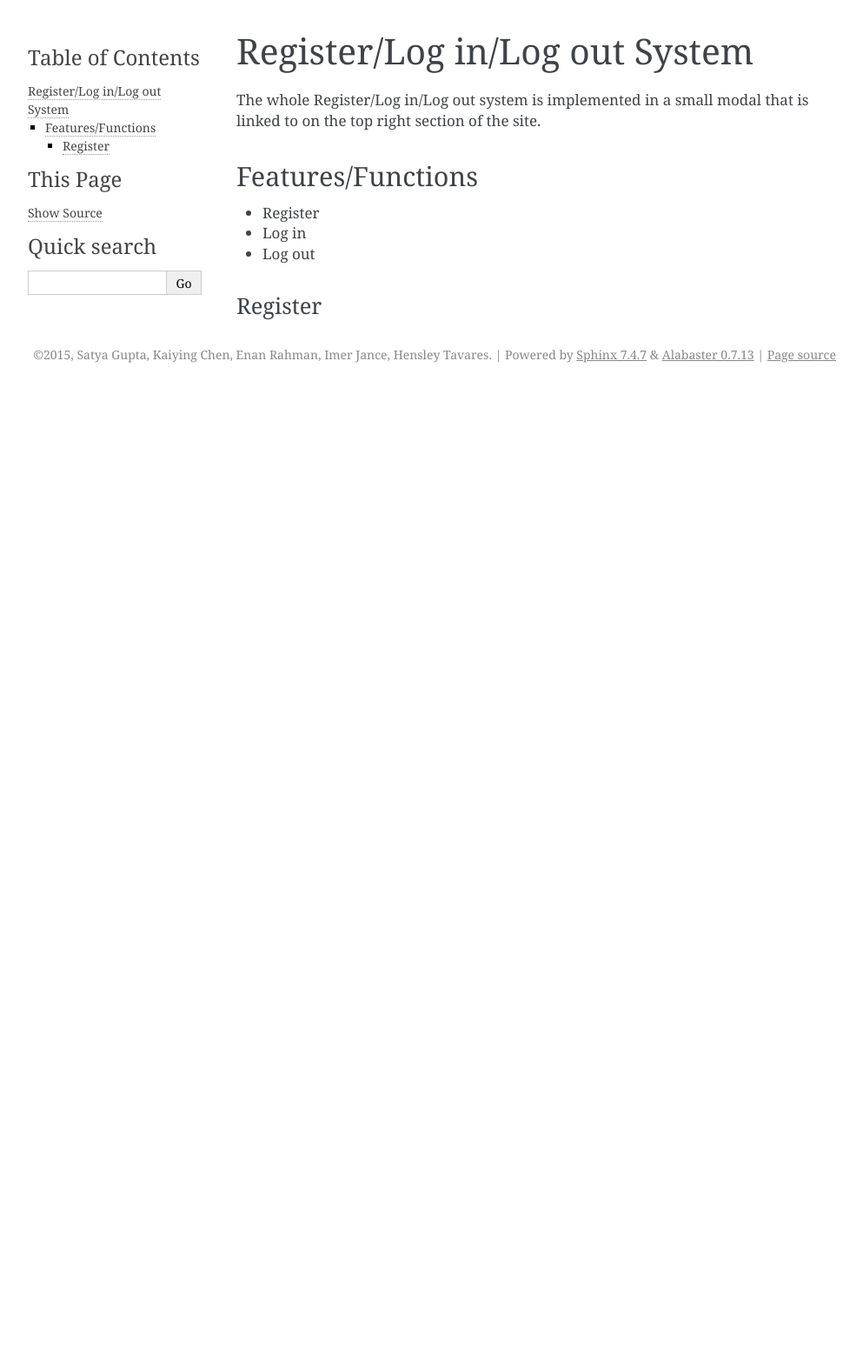
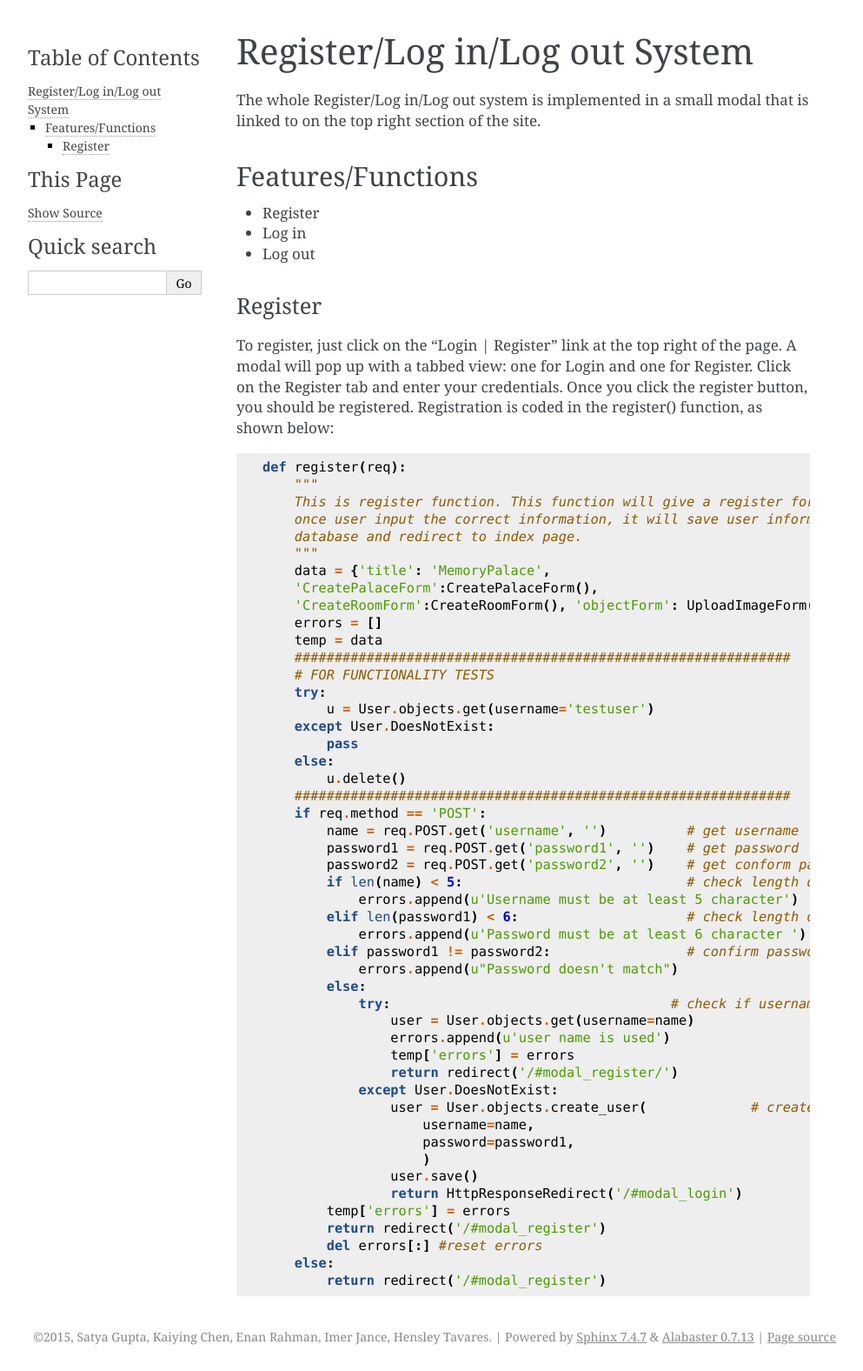
Before and after one commit to ckyko/memorypalace, a Sphinx documentation site: the page built from MemoryPalace/docs/Loginregister.rst, in a window 1280 px wide. Shown: the whole page at 87% size, without its empty margins (148-1141 px from the left). Built offline with Sphinx 7.4.7, drawn with Linux system fonts in a browser that asks for light colours; before the commit the page ends 900 px from its top, so only the background shows below that.

Commit message:
memory palace register/login/logout register added

```diff
--- a/MemoryPalace/docs/Loginregister.rst
+++ b/MemoryPalace/docs/Loginregister.rst
@@ -13,3 +13,60 @@ Features/Functions
 
 Register
 ~~~~~~~~
+
+To register, just click on the "Login | Register" link at the top right of
+the page. A modal will pop up with a tabbed view: one for Login and one for
+Register. Click on the Register tab and enter your credentials. Once you
+click the register button, you should be registered. Registration is coded
+in the register() function, as shown below:
+
+::
+
+    def register(req):
+        """
+        This is register function. This function will give a register form first,
+        once user input the correct information, it will save user information to
+        database and redirect to index page.
+        """
+        data = {'title': 'MemoryPalace',
+        'CreatePalaceForm':CreatePalaceForm(),
+        'CreateRoomForm':CreateRoomForm(), 'objectForm': UploadImageForm()}
+        errors = []
+        temp = data
+        ##############################################################
+        # FOR FUNCTIONALITY TESTS
+        try:
+            u = User.objects.get(username='testuser')
+        except User.DoesNotExist:
+            pass
+        else:
+            u.delete()
+        ##############################################################
+        if req.method == 'POST':
+            name = req.POST.get('username', '')          # get username
+            password1 = req.POST.get('password1', '')    # get password
+            password2 = req.POST.get('password2', '')    # get conform password
+            if len(name) < 5:                            # check length of username
+                errors.append(u'Username must be at least 5 character')
+            elif len(password1) < 6:                     # check length of password
+                errors.append(u'Password must be at least 6 character ')
+            elif password1 != password2:                 # confirm password
+                errors.append(u"Password doesn't match")
+            else:
+                try:                                   # check if username was used
+                    user = User.objects.get(username=name)
+                    errors.append(u'user name is used')
+                    temp['errors'] = errors
+                    return redirect('/#modal_register/')
+                except User.DoesNotExist:
+                    user = User.objects.create_user(             # create a user
+                        username=name,
+                        password=password1,
+                        )
+                    user.save()
+                    return HttpResponseRedirect('/#modal_login')
+            temp['errors'] = errors
+            return redirect('/#modal_register')
+            del errors[:] #reset errors
+        else:
+            return redirect('/#modal_register')
```
Also changed, not shown: 5 other files.
